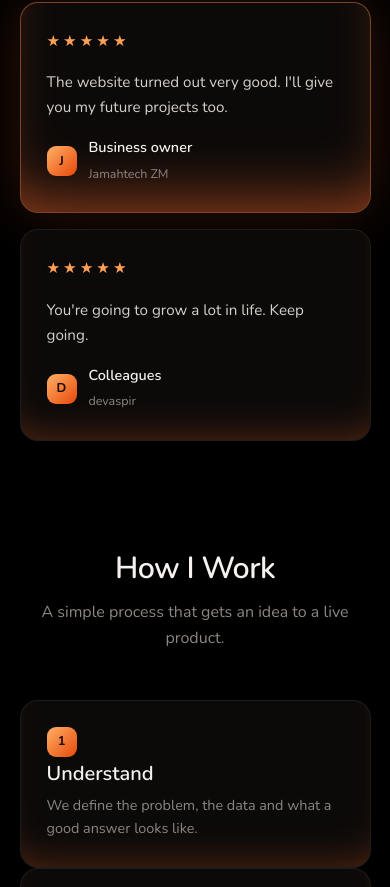
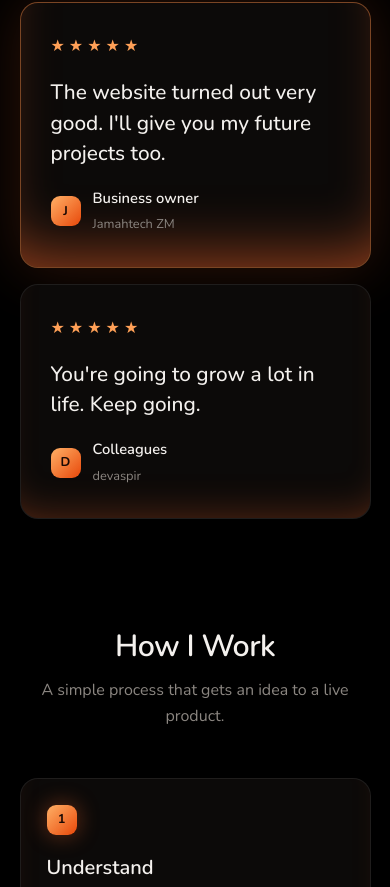
Before and after one commit to alihaimran/alihaimran.github.io, a plain HTML site: page index.html in a window 390 px wide. Shown: the part 6845-7732 px from the top of the page. Drawn offline with nearby package versions, Linux system fonts and the light colour scheme.

Commit message:
Adjust spacing and styles in CSS

```diff
--- a/style.css
+++ b/style.css
@@ -21,7 +21,7 @@ a{color:inherit;text-decoration:none}
   background:linear-gradient(180deg,rgba(0,0,0,.85),rgba(0,0,0,.35));backdrop-filter:blur(14px)}
 .logo{font-weight:700;font-size:1.35rem;letter-spacing:-.5px}.logo i{display:inline-block;width:7px;height:7px;border-radius:50%;background:var(--o);margin-left:2px;vertical-align:top;box-shadow:0 0 10px var(--o)}
 .logo.sm{font-size:1rem}
-.nav nav{display:flex;gap:34px}
+.nav nav{display:flex;gap:30px}
 .nav nav a{font-size:.88rem;color:var(--mut);transition:color .25s}.nav nav a:hover,.nav nav a.on{color:#fff}
 
 /* hero */
@@ -125,13 +125,17 @@ a{color:inherit;text-decoration:none}
 .lnk{font-size:.85rem;color:var(--o2);text-align:center}.lnk:hover{text-decoration:underline}
 
 /* reviews */
-.three{display:grid;grid-template-columns:repeat(3,1fr);gap:16px}
-.rev{display:flex;flex-direction:column;gap:16px;margin:0}
-.stars{color:var(--o2);letter-spacing:3px;font-size:.95rem}
-.rev blockquote{color:#d6d0cb;font-size:.95rem;flex:1}
+.rev{display:flex;flex-direction:column;gap:18px;margin:0;padding:30px}
+.stars{color:var(--o2);letter-spacing:4px;font-size:1rem}
+.rev blockquote{font-size:1.3rem;line-height:1.45;font-weight:500;flex:1}
 .rev figcaption{display:flex;align-items:center;gap:12px}
-.rev figcaption b{display:block;font-weight:600;font-size:.9rem}
-.rev figcaption small{color:var(--mut);font-size:.78rem}
+.rev figcaption b{display:block;font-weight:600;font-size:.92rem}
+.rev figcaption small{color:var(--mut);font-size:.8rem}
+
+/* process */
+.steps{display:grid;grid-template-columns:repeat(4,1fr);gap:16px}
+.step{display:flex;flex-direction:column;gap:6px}
+.step .pi{margin-bottom:10px;box-shadow:0 0 22px rgba(255,106,43,.4)}
 
 /* cta */
 .cta{position:relative;margin-top:130px;padding:120px 6vw 150px;text-align:center;overflow:hidden}
@@ -144,8 +148,10 @@ footer{text-align:center;color:var(--mut);padding:24px;border-top:1px solid var(
 
 @media(max-width:900px){
   .nav nav{display:none}
-  .d-stats{grid-template-columns:1fr 1fr}.d-grid,.plans,.two,.three{grid-template-columns:1fr}
+  .d-stats{grid-template-columns:1fr 1fr}.d-grid,.plans,.two{grid-template-columns:1fr}
+  .steps{grid-template-columns:1fr 1fr}
   .bento{grid-template-columns:1fr;grid-template-areas:"exp" "edu" "fun" "ski" "abt"}
   .hero{min-height:100vh}.stage{margin-top:-120px}.d-tabs{display:none}
 }
+@media(max-width:560px){.steps{grid-template-columns:1fr}}
 @media(prefers-reduced-motion:reduce){*{animation:none!important;transition:none!important}.dash{transform:none;opacity:1}}
```
